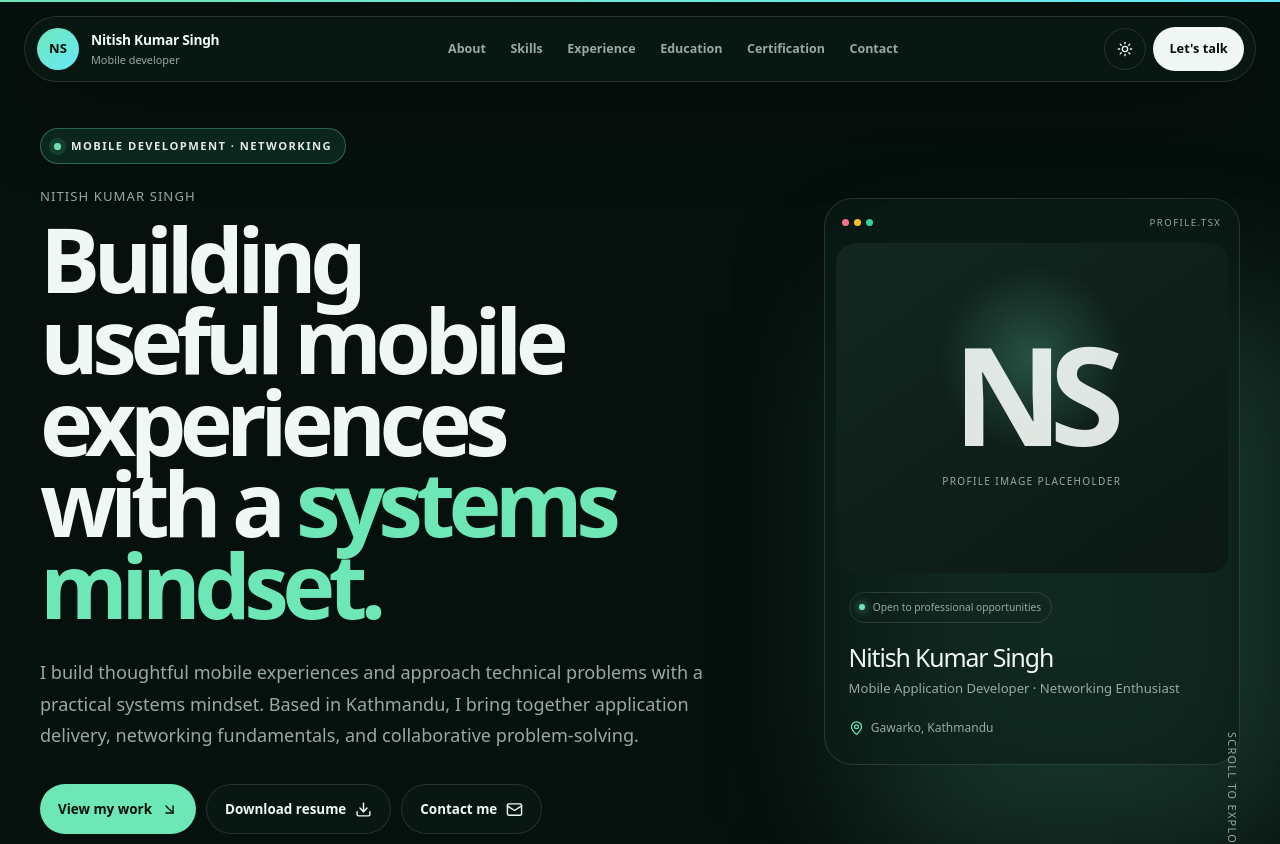
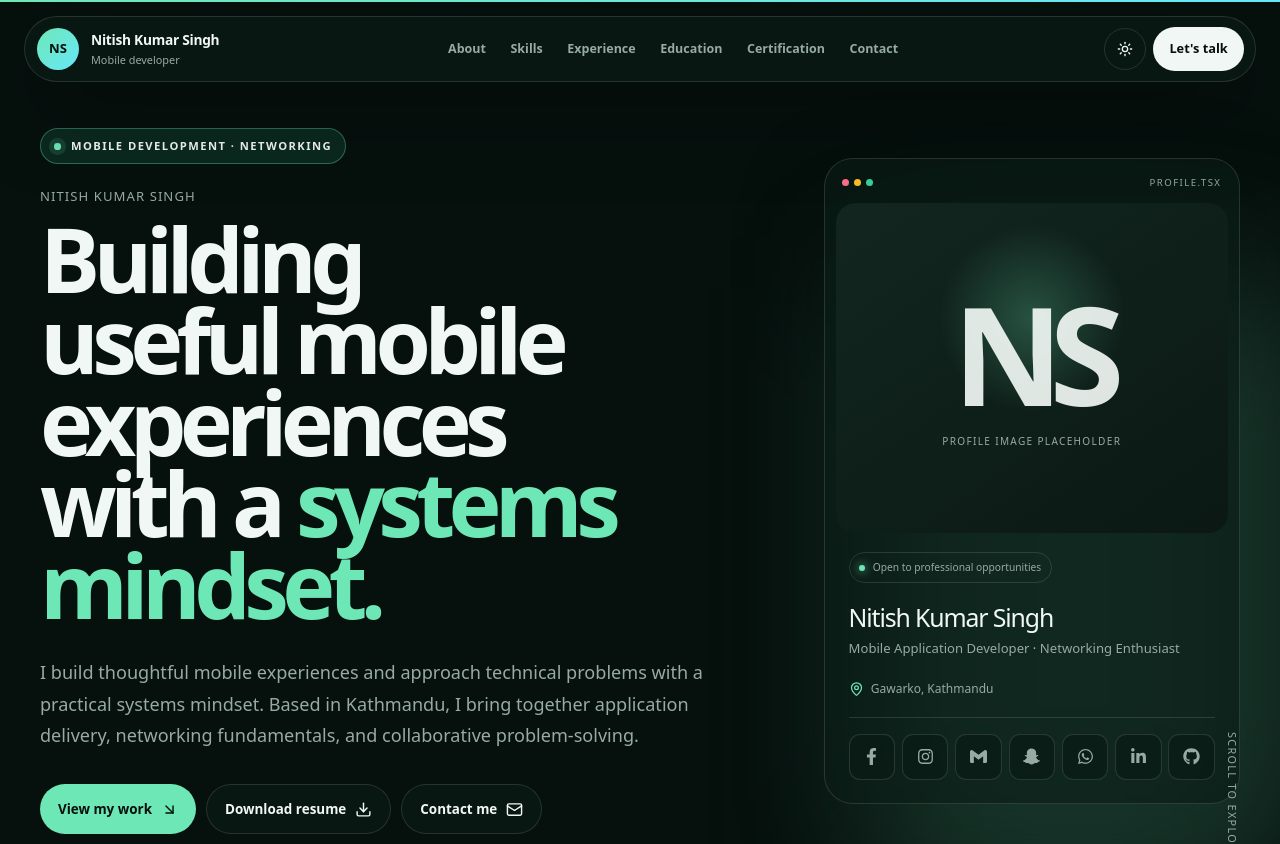
Before and after one commit to nitish1112/nitishsingh, a React (Vite) app: page / in a window 1280 px wide. Shown: the top 844 px of the page. Built offline with nearby package versions, Linux system fonts and the light colour scheme.

Commit message:
Add social links and interactive effects

```diff
--- a/package.json
+++ b/package.json
@@ -17,6 +17,7 @@
     "clsx": "2.1.1",
     "framer-motion": "^12.23.12",
     "lucide-react": "1.31.0",
+    "react-icons": "^5.7.0",
     "tailwind-merge": "3.6.0",
     "tw-animate-css": "1.4.0"
   },
--- a/src/components/Portfolio.tsx
+++ b/src/components/Portfolio.tsx
@@ -1,6 +1,6 @@
 'use client';
 
-import { AnimatePresence, motion, useReducedMotion, useScroll, useSpring } from 'framer-motion';
+import { AnimatePresence, motion, useMotionValue, useReducedMotion, useScroll, useSpring } from 'framer-motion';
 import {
   ArrowDownRight,
   ArrowUp,
@@ -23,6 +23,8 @@ import {
   X,
 } from 'lucide-react';
 import { useEffect, useState } from 'react';
+import { FaFacebookF, FaGithub, FaInstagram, FaLinkedinIn, FaSnapchatGhost, FaWhatsapp } from 'react-icons/fa';
+import { SiGmail } from 'react-icons/si';
 import { Button } from '@/components/ui/button';
 import { Input } from '@/components/ui/input';
 import { Textarea } from '@/components/ui/textarea';
@@ -30,6 +32,75 @@ import { portfolio } from '@/src/data/portfolio';
 import { Reveal } from './Reveal';
 
 const skillIcons = [Smartphone, Network, Wrench, Layers3];
+const socialIcons = {
+  facebook: FaFacebookF,
+  instagram: FaInstagram,
+  gmail: SiGmail,
+  snapchat: FaSnapchatGhost,
+  whatsapp: FaWhatsapp,
+  linkedin: FaLinkedinIn,
+  github: FaGithub,
+};
+
+function SocialDock() {
+  return (
+    <nav className="social-dock" aria-label="Social profiles">
+      {portfolio.socialLinks.map((social) => {
+        const Icon = socialIcons[social.icon];
+        const external = !social.url.startsWith('mailto:');
+        return (
+          <a
+            key={social.label}
+            href={social.url}
+            aria-label={`Open ${social.label}`}
+            title={social.label}
+            target={external ? '_blank' : undefined}
+            rel={external ? 'noreferrer' : undefined}
+            data-cursor="social"
+          >
+            <Icon aria-hidden="true" />
+            <span>{social.label}</span>
+          </a>
+        );
+      })}
+    </nav>
+  );
+}
+
+function CursorFollower() {
+  const reduceMotion = useReducedMotion();
+  const x = useMotionValue(-50);
+  const y = useMotionValue(-50);
+  const springX = useSpring(x, { stiffness: 560, damping: 34, mass: .18 });
+  const springY = useSpring(y, { stiffness: 560, damping: 34, mass: .18 });
+  const [active, setActive] = useState(false);
+
+  useEffect(() => {
+    if (reduceMotion || !window.matchMedia('(pointer: fine)').matches) return;
+    const onMove = (event: PointerEvent) => { x.set(event.clientX); y.set(event.clientY); };
+    const onOver = (event: PointerEvent) => setActive(Boolean((event.target as Element).closest('a, button')));
+    window.addEventListener('pointermove', onMove, { passive: true });
+    window.addEventListener('pointerover', onOver, { passive: true });
+    return () => { window.removeEventListener('pointermove', onMove); window.removeEventListener('pointerover', onOver); };
+  }, [reduceMotion, x, y]);
+
+  if (reduceMotion) return null;
+  return <motion.div className={`cursor-follower${active ? ' is-active' : ''}`} style={{ x: springX, y: springY }} aria-hidden="true"><i /></motion.div>;
+}
+
+function InteractiveBackdrop() {
+  const reduceMotion = useReducedMotion();
+  useEffect(() => {
+    if (reduceMotion || !window.matchMedia('(pointer: fine)').matches) return;
+    const onMove = (event: PointerEvent) => {
+      document.documentElement.style.setProperty('--pointer-x', `${event.clientX}px`);
+      document.documentElement.style.setProperty('--pointer-y', `${event.clientY}px`);
+    };
+    window.addEventListener('pointermove', onMove, { passive: true });
+    return () => window.removeEventListener('pointermove', onMove);
+  }, [reduceMotion]);
+  return <div className="site-background" aria-hidden="true"><i className="ambient-orb orb-one" /><i className="ambient-orb orb-two" /><i className="ambient-orb orb-three" /></div>;
+}
 
 function SectionHeading({ eyebrow, title, copy }: { eyebrow: string; title: string; copy: string }) {
   return (
@@ -111,6 +182,7 @@ function Hero() {
             <h2>{portfolio.personal.name}</h2>
             <p>{portfolio.personal.title} <span>·</span> {portfolio.personal.secondaryTitle}</p>
             <div className="profile-location"><MapPin /> {portfolio.personal.location}</div>
+            <SocialDock />
           </div>
         </div>
       </motion.aside>
@@ -284,7 +356,8 @@ export function PortfolioPage() {
     <>
       <AnimatePresence>{loading && <motion.div className="page-loader" exit={{ opacity: 0 }} transition={{ duration: .35 }}><motion.div initial={{ scale: .75, opacity: 0 }} animate={{ scale: 1, opacity: 1 }}><span>NS</span><i /></motion.div></motion.div>}</AnimatePresence>
       <motion.div className="scroll-progress" style={{ scaleX: progress }} />
-      <div className="site-background" aria-hidden="true" />
+      <InteractiveBackdrop />
+      <CursorFollower />
       <Navbar activeSection={activeSection} dark={dark} onTheme={toggleTheme} />
       <main><Hero /><About /><Skills /><Experience /><Education /><Certification /><Contact /></main>
       <footer><span>© {new Date().getFullYear()} {portfolio.personal.name}</span><span>Designed for clarity. Built for growth.</span></footer>
--- a/src/data/portfolio.ts
+++ b/src/data/portfolio.ts
@@ -12,6 +12,15 @@ export const portfolio = {
     summary:
       'IT graduate specializing in networking and mobile application development, with hands-on experience designing and developing mobile applications at Digit Nepal. Skilled in troubleshooting, subnetting, virtualization, basic network security, and cross-functional UI/UX collaboration.',
   },
+  socialLinks: [
+    { label: 'Facebook', icon: 'facebook', url: 'https://www.facebook.com/share/1D3qmjGnv7/?mibextid=wwXIfr' },
+    { label: 'Instagram', icon: 'instagram', url: 'https://www.instagram.com/nitish_cng?igsi=MWw3bHNwaXNxMXcxcA%3D%3D&utm_source=qr' },
+    { label: 'Gmail', icon: 'gmail', url: 'mailto:nitishsingh32211@gmail.com' },
+    { label: 'Snapchat', icon: 'snapchat', url: 'https://snapchat.com/t/svlS2DkY' },
+    { label: 'WhatsApp', icon: 'whatsapp', url: 'https://wa.me/+9779862241112' },
+    { label: 'LinkedIn', icon: 'linkedin', url: 'https://www.linkedin.com/in/nitish-kumar-singh-51a598358?utm_source=share_via&utm_content=profile&utm_medium=member_ios' },
+    { label: 'GitHub', icon: 'github', url: 'https://github.com/nitish1112' },
+  ],
   navigation: [
     { label: 'About', id: 'about' },
     { label: 'Skills', id: 'skills' },
--- a/src/index.css
+++ b/src/index.css
@@ -841,6 +841,8 @@
   }
 }
 :root {
+  --pointer-x: 72vw;
+  --pointer-y: 18vh;
   --lightningcss-light: initial;
   --lightningcss-dark: ;
   color-scheme: light;
@@ -932,6 +934,74 @@ a {
     radial-gradient(circle at 4% 64%, var(--accent-2), transparent 24%);
   position: fixed;
   inset: 0;
+  overflow: hidden;
+}
+.site-background:after {
+  content: '';
+  background: radial-gradient(360px circle at var(--pointer-x) var(--pointer-y), var(--accent-soft), transparent 72%);
+  opacity: 0.8;
+  position: absolute;
+  inset: 0;
+  transition: opacity 0.3s;
+}
+.ambient-orb {
+  border: 1px solid var(--soft-line);
+  border-radius: 50%;
+  position: absolute;
+  animation: ambient-float 18s ease-in-out infinite alternate;
+}
+.orb-one {
+  width: 34vw;
+  height: 34vw;
+  top: 8%;
+  right: -12%;
+}
+.orb-two {
+  width: 22vw;
+  height: 22vw;
+  bottom: 12%;
+  left: -7%;
+  animation-duration: 24s;
+  animation-delay: -8s;
+}
+.orb-three {
+  width: 9vw;
+  height: 9vw;
+  top: 44%;
+  left: 52%;
+  animation-duration: 14s;
+  animation-delay: -4s;
+}
+@keyframes ambient-float {
+  to { transform: translate3d(2.5rem, -2rem, 0) rotate(10deg); }
+}
+.cursor-follower {
+  z-index: 160;
+  width: 30px;
+  height: 30px;
+  pointer-events: none;
+  border: 1px solid var(--accent);
+  border-radius: 50%;
+  place-items: center;
+  display: grid;
+  position: fixed;
+  top: -15px;
+  left: -15px;
+  transition: width .18s, height .18s, top .18s, left .18s, background .18s, border-color .18s;
+}
+.cursor-follower i {
+  width: 4px;
+  height: 4px;
+  background: var(--accent);
+  border-radius: 50%;
+}
+.cursor-follower.is-active {
+  width: 46px;
+  height: 46px;
+  top: -23px;
+  left: -23px;
+  background: var(--accent-soft);
+  border-color: var(--accent-2);
 }
 @supports (color: color-mix(in lab, red, red)) {
   .site-background {
@@ -1429,6 +1499,56 @@ section[id] {
   width: 15px;
   color: var(--accent);
 }
+.social-dock {
+  border-top: 1px solid var(--line);
+  grid-template-columns: repeat(7, 1fr);
+  gap: .42rem;
+  margin-top: 1rem;
+  padding-top: 1rem;
+  display: grid;
+}
+.social-dock a {
+  border: 1px solid var(--line);
+  background: var(--surface);
+  color: var(--muted);
+  border-radius: .7rem;
+  place-items: center;
+  aspect-ratio: 1;
+  display: grid;
+  position: relative;
+  transition: transform .2s ease, color .2s ease, border-color .2s ease, background .2s ease;
+}
+.social-dock a:hover,
+.social-dock a:focus-visible {
+  background: var(--accent-soft);
+  border-color: var(--accent);
+  color: var(--text);
+  transform: translateY(-3px);
+}
+.social-dock svg {
+  width: 17px;
+  height: 17px;
+}
+.social-dock span {
+  background: var(--text);
+  color: var(--bg);
+  white-space: nowrap;
+  border-radius: .35rem;
+  padding: .25rem .4rem;
+  font-size: .58rem;
+  pointer-events: none;
+  opacity: 0;
+  position: absolute;
+  bottom: calc(100% + .45rem);
+  left: 50%;
+  transform: translate(-50%, .25rem);
+  transition: opacity .18s, transform .18s;
+}
+.social-dock a:hover span,
+.social-dock a:focus-visible span {
+  opacity: 1;
+  transform: translate(-50%, 0);
+}
 .scroll-cue {
   color: var(--muted);
   letter-spacing: 0.12em;
@@ -2104,6 +2224,11 @@ footer {
     display: grid;
   }
 }
+@media (pointer: coarse), (prefers-reduced-motion: reduce) {
+  .cursor-follower { display: none; }
+  .ambient-orb { animation: none; }
+  .site-background:after { display: none; }
+}
 @media (prefers-reduced-motion: reduce) {
   html {
     scroll-behavior: auto;
```
Also changed, not shown: 1 other file (tests, documents, lock files or other folders).
